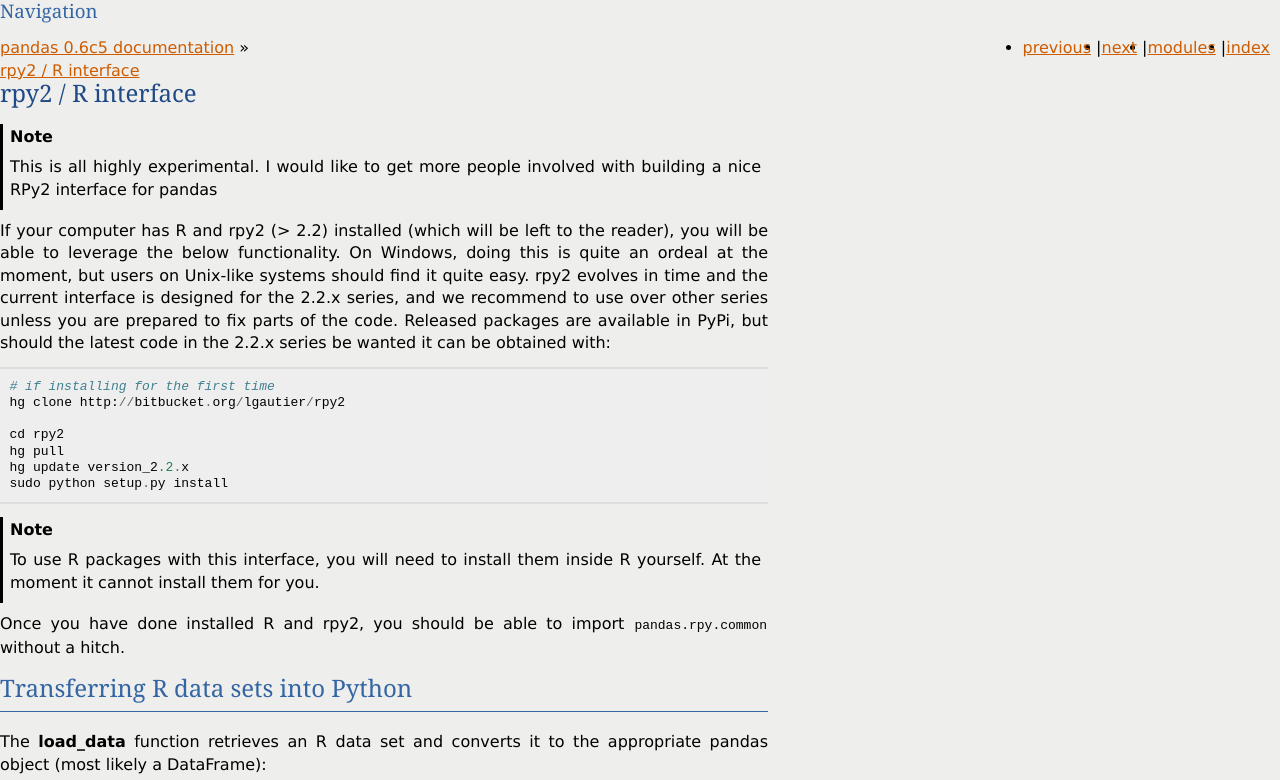
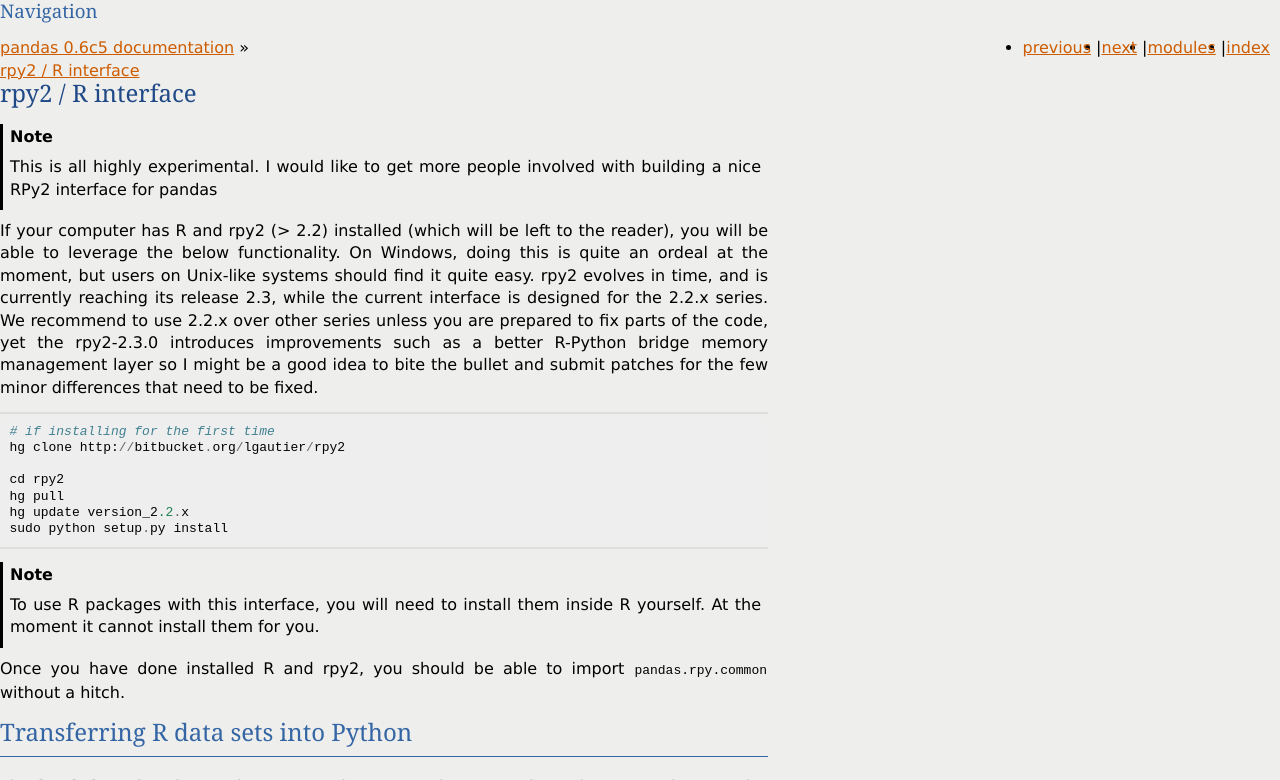
Before and after one commit to mobogaqc/pandas, a Sphinx documentation site: the page built from doc/source/r_interface.rst, in a window 1280 px wide and 900 px high, cut to the strip 0-780 px from the top of the window. Built offline with Sphinx 7.4.7, drawn with Linux system fonts in a browser that asks for light colours; formulas are drawn with MathJax 3; the version number is read from the project's files by our own code.

Commit message:
Update doc/source/r_interface.rst
rpy2-2.3.0 is becoming the current release.
Changes to the API are relatively few.

```diff
--- a/doc/source/r_interface.rst
+++ b/doc/source/r_interface.rst
@@ -15,10 +15,14 @@
 If your computer has R and rpy2 (> 2.2) installed (which will be left to the
 reader), you will be able to leverage the below functionality. On Windows,
 doing this is quite an ordeal at the moment, but users on Unix-like systems
-should find it quite easy. rpy2 evolves in time and the current interface is
-designed for the 2.2.x series, and we recommend to use over other series
-unless you are prepared to fix parts of the code. Released packages are available
-in PyPi, but should the latest code in the 2.2.x series be wanted it can be obtained with:
+should find it quite easy. rpy2 evolves in time, and is currently reaching
+its release 2.3, while the current interface is
+designed for the 2.2.x series. We recommend to use 2.2.x over other series
+unless you are prepared to fix parts of the code, yet the rpy2-2.3.0
+introduces improvements such as a better R-Python bridge memory management
+layer so I might be a good idea to bite the bullet and submit patches for
+the few minor differences that need to be fixed.
+
 
 ::
 
```
